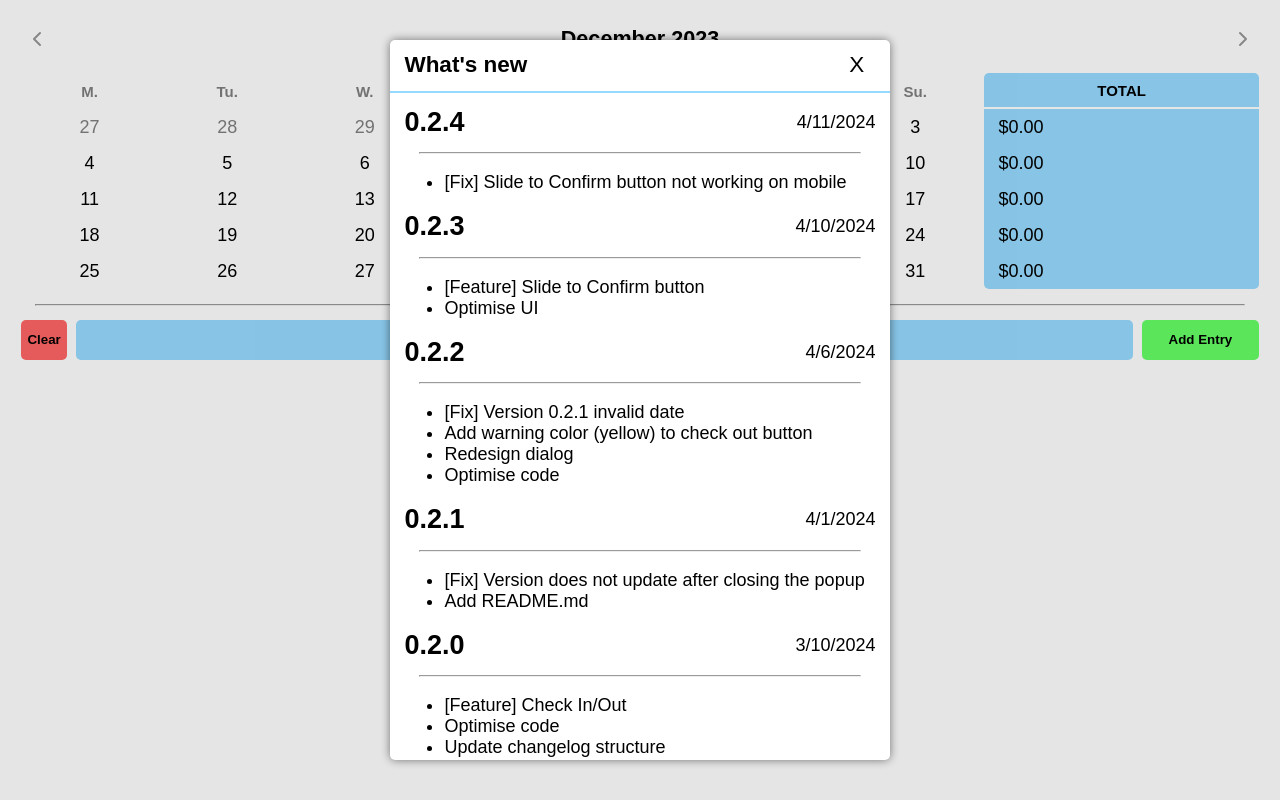
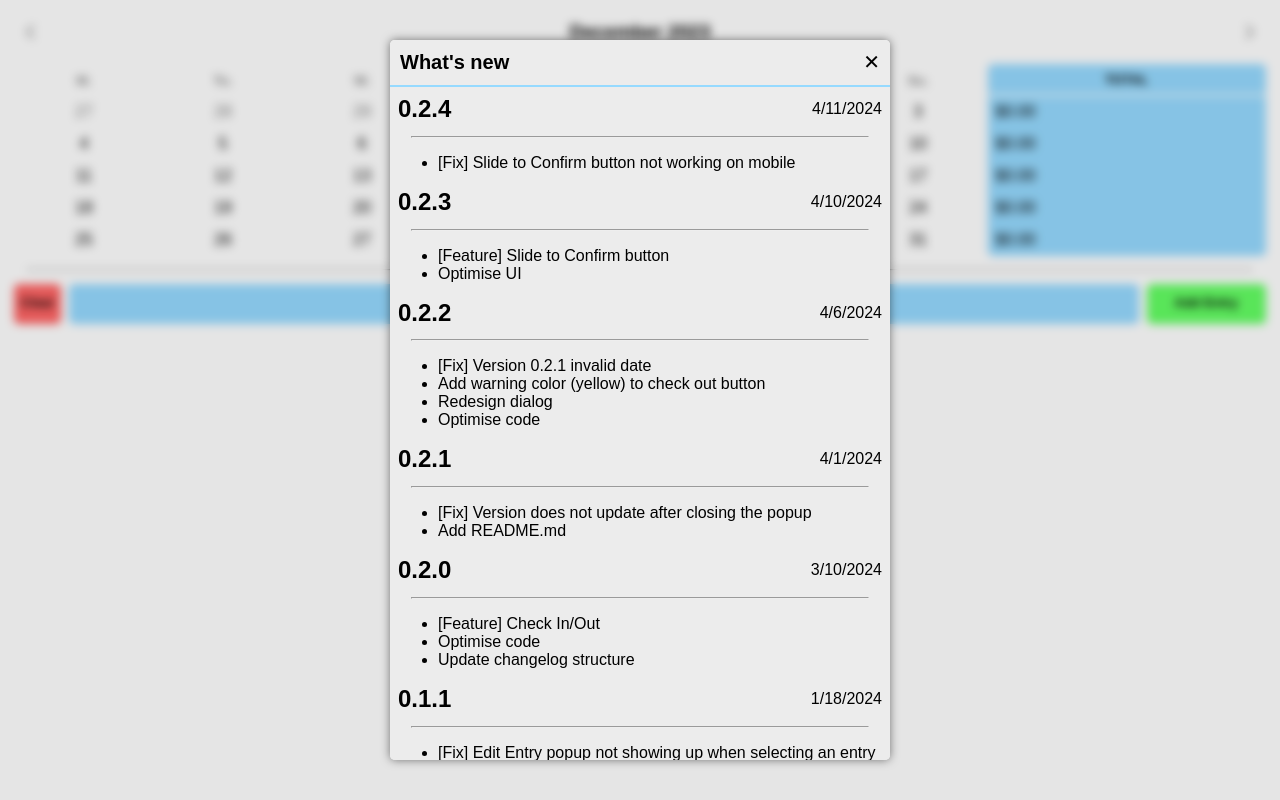
Before and after one commit to MinhQuan-Tran/Payment-Calculator, a Vue app in the folder Payment Calculator/: page / in a window 1280 px wide. Built offline with nearby package versions, Linux system fonts and the light colour scheme.

Commit message:
Use combobox in Entry Form

```diff
--- a/Payment Calculator/src/assets/main.css
+++ b/Payment Calculator/src/assets/main.css
@@ -1,22 +1,36 @@
 :root {
   font-family: Arial, Helvetica, sans-serif;
-  font-size: large;
+  color-scheme: light dark;
 
-  --primary-color: 150, 218, 255;
-  --warning-color: 255, 255, 0;
-  --danger-color: 255, 100, 100;
-  --success-color: 100, 255, 100;
+  --primary-color: #96daff;
+  --warning-color: #ffff00;
+  --danger-color: #ff6464;
+  --success-color: #64ff64;
 
+  --background-color: light-dark(#fff, #272727);
+  --popup-background-color: light-dark(#ececec, #353535);
   --button-color: var(--primary-color);
+  --text-color-white: #fff;
+  --text-color-black: #000;
+  --text-color: light-dark(var(--text-color-black), var(--text-color-white));
+  --text-color-opposite: light-dark(var(--text-color-white), var(--text-color-black));
+  --text-color-faded: light-dark(rgba(0, 0, 0, 0.5), rgba(255, 255, 255, 0.5));
+  --hover-overlay: light-dark(rgba(0, 0, 0, 0.1), rgba(255, 255, 255, 0.1));
 
   --border-radius: 5px;
   --gap-horizontal: 0.5rem;
 
-  --padding: 0.8rem;
+  --padding: 0.5em;
+  --padding-small: 0.25em;
+}
+
+* {
+  background-color: inherit;
 }
 
 body {
   box-sizing: border-box;
+  background-color: var(--background-color);
   margin: auto;
   padding: var(--padding);
   height: 99vh;
@@ -30,11 +44,11 @@ form {
 }
 
 input {
-  margin-bottom: 0.5em;
+  font-size: large;
 }
 
 input:not([type='checkbox'], [type='radio']) {
-  border: 1px solid rgba(0, 0, 0, 0.5);
+  border: none;
   background-color: inherit;
   border-radius: var(--border-radius);
   box-sizing: border-box;
@@ -43,16 +57,15 @@ input:not([type='checkbox'], [type='radio']) {
 }
 
 input:focus {
-  outline: 2px solid rgba(var(--primary-color), 1);
+  outline: 2px solid var(--primary-color);
 }
 
 label {
-  margin-top: 0.5em;
+  margin-bottom: 0.2em;
   margin-left: var(--border-radius);
 }
 
 button {
-  background: none;
   border: none;
   outline: none;
   cursor: pointer;
@@ -64,11 +77,12 @@ button {
   padding: 0.5em;
   font-weight: bold;
   transition: all 0.3s ease-in-out;
-  background: rgba(var(--button-color), 1);
+  background: var(--button-color);
+  color: var(--text-color-black);
 }
 
 button:hover {
-  background: rgba(var(--button-color), 0.8);
+  opacity: 0.8;
 }
 
 .warning-btn {
--- a/Payment Calculator/src/components/BaseDialog.vue
+++ b/Payment Calculator/src/components/BaseDialog.vue
@@ -41,7 +41,8 @@ export default {
     <div class="dialog">
       <div class="header">
         <b class="title">{{ title }}</b>
-        <button class="close-btn" @click="closeDialog">X</button>
+        <button class="close-btn" @click="closeDialog">✕</button>
+        <!-- TODO: Use icon or CSS instead of text -->
       </div>
       <div class="divider"></div>
       <div class="content">
@@ -56,11 +57,25 @@ dialog {
   border: none;
   outline: none;
   border-radius: var(--border-radius);
-  width: clamp(300px, 85vw, 500px);
-  max-height: 90vh;
+  background-color: var(--popup-background-color);
+  width: clamp(300px, 85dvw, 500px);
+  max-height: 90dvh;
   overflow-y: hidden;
   box-shadow: 0 0 10px 0 rgba(0, 0, 0, 0.5);
   padding: 0;
+}
+
+dialog::backdrop {
+  animation: dialog-backdrop 0.3s ease forwards;
+}
+
+@keyframes dialog-backdrop {
+  from {
+    backdrop-filter: blur(0);
+  }
+  to {
+    backdrop-filter: blur(5px);
+  }
 }
 
 /* To select and change the display of the dialog div, not interfering with the Core dialog display */
@@ -75,7 +90,7 @@ dialog {
 .header {
   display: flex;
   justify-content: space-between;
-  padding: 0 var(--padding);
+  padding: 0;
   font-size: 1.25em;
   line-height: 1.25em;
   align-items: center;
@@ -84,6 +99,7 @@ dialog {
 .title {
   text-align: left;
   margin: 0;
+  margin-left: var(--padding);
 }
 
 .close-btn {
@@ -92,13 +108,15 @@ dialog {
   font-weight: normal;
   background: transparent;
   user-select: none;
+  color: var(--text-color);
+  width: auto;
 }
 
 .divider {
   width: 100%;
   height: 2px;
   flex-shrink: 0;
-  background-color: rgb(var(--primary-color));
+  background-color: var(--primary-color);
 }
 
 .content {
--- a/Payment Calculator/src/components/DaySchedule.vue
+++ b/Payment Calculator/src/components/DaySchedule.vue
@@ -1,6 +1,6 @@
 <script lang="ts">
-import { type Entry } from '@/types';
-import { currencyFormat } from '@/utils';
+import type { Entry, WorkInfos } from '@/types';
+import { currencyFormat, toTimeStr } from '@/utils';
 
 import { mapStores } from 'pinia';
 import { useUserDataStore } from '@/stores/userData';
@@ -11,9 +11,7 @@ import EntryForm from '@/components/EntryForm.vue';
 
 export default {
   props: {
-    entries: {
-      type: Array as () => Entry[]
-    },
+    entries: Array as () => Entry[],
     selectedDate: {
       type: Date,
       required: true
@@ -28,11 +26,11 @@ export default {
         action: '',
         placeholderEntry: undefined as
           | {
-              id: number | undefined;
-              workplace: string | undefined;
-              payRate: number | undefined;
-              from: string | undefined;
-              to: string;
+              id?: number;
+              workplace?: string;
+              payRate?: number;
+              from?: Date;
+              to?: Date;
             }
           | undefined
       }
@@ -40,19 +38,11 @@ export default {
   },
   methods: {
     currencyFormat,
-
-    toTime(dateStr: string) {
-      const date = new Date(dateStr);
-      return date.toLocaleTimeString('en-AU', {
-        hour12: true,
-        hour: 'numeric',
-        minute: '2-digit'
-      });
-    },
+    toTimeStr,
 
     hourDiff(entry: Entry) {
-      const fromTime = new Date(entry.from).getTime();
-      const toTime = new Date(entry.to).getTime();
+      const fromTime = entry.from.getTime();
+      const toTime = entry.to.getTime();
       const diff = toTime - fromTime;
       return diff / 1000 / 60 / 60;
     },
@@ -96,8 +86,8 @@ export default {
             id: undefined,
             workplace: undefined,
             payRate: undefined,
-            from: this.userDataStore.checkInTime.toISOString(),
-            to: new Date().toISOString()
+            from: this.userDataStore.checkInTime,
+            to: new Date()
           }
         };
 
@@ -172,8 +162,8 @@ export default {
         @click="handleEditEntry(entry)"
       >
         <div class="time">
-          <span>{{ toTime(entry.from) }}</span>
-          <span>{{ toTime(entry.to) }}</span>
+          <span>{{ toTimeStr(entry.from) }}</span>
+          <span>{{ toTimeStr(entry.to) }}</span>
         </div>
         <div class="divider"></div>
         <div class="info">
--- a/Payment Calculator/src/components/EntryForm.vue
+++ b/Payment Calculator/src/components/EntryForm.vue
@@ -8,16 +8,7 @@ import type { Entry } from '@/types';
 
 export default {
   props: {
-    entry: {
-      type: Object as () => {
-        id: number | undefined;
-        workplace: string | undefined;
-        payRate: number | undefined;
-        from: string | undefined;
-        to: string | undefined;
-      },
-      default: undefined
-    },
+    entry: Object as () => Partial<Entry>,
     selectedDate: {
       type: Date,
       required: true
@@ -33,13 +24,14 @@ export default {
         id: this.entry?.id,
         workplace: this.entry?.workplace,
         payRate: this.entry?.payRate,
-        from: this.entry?.from ? this.toHHmmString(this.entry.from) : undefined, // formData.from will be in the format of 'HH:mm'
-        to: this.entry?.to ? this.toHHmmString(this.entry.to) : undefined // instead of Date object
-      }
+        from: this.entry?.from?.toLocaleTimeString([], { hour12: false, hour: '2-digit', minute: '2-digit' }),
+        to: this.entry?.to?.toLocaleTimeString([], { hour12: false, hour: '2-digit', minute: '2-digit' })
+      },
+      hiddenElements: [] as Element[]
     };
   },
   computed: {
-    ...mapWritableState(useUserDataStore, ['entries', 'checkInTime'])
+    ...mapWritableState(useUserDataStore, ['entries', 'checkInTime', 'prevWorkInfos'])
   },
   emits: {
     entryChange(payload: { action: string; entry: Entry }) {
@@ -55,8 +47,18 @@ export default {
         id: this.formData.id,
         workplace: this.formData.workplace,
         payRate: this.formData.payRate,
-        from: this.toISOString(this.formData.from),
-        to: this.toISOString(this.formData.to)
+        from: new Date(
+          this.selectedDate.setHours(
+            parseInt(this.formData.from?.split(':')[0] || ''),
+            parseInt(this.formData.from?.split(':')[1] || '')
+          )
+        ),
+        to: new Date(
+          this.selectedDate.setHours(
+            parseInt(this.formData.to?.split(':')[0] || ''),
+            parseInt(this.formData.to?.split(':')[1] || '')
+          )
+        )
       } as Entry;
 
       let action = ((event as SubmitEvent)?.submitter as HTMLButtonElement).value;
@@ -65,6 +67,8 @@ export default {
         case 'add':
           entry.id = this.entries.length + 1;
           this.entries.push(entry);
+          this.prevWorkInfos[entry.workplace] = this.prevWorkInfos[entry.workplace] || { payRate: [] };
+          this.prevWorkInfos[entry.workplace].payRate.push(entry.payRate);
           break;
 
         case 'edit':
@@ -97,51 +101,30 @@ export default {
       dialog?.close();
     },
 
-    toHHmmString(ISOString: string | undefined) {
-      if (!ISOString) {
-        return '00:00';
-      }
-
-      const date = new Date(ISOString);
-      return date.toLocaleTimeString('en-AU', {
-        hourCycle: 'h23',
-        hour: '2-digit',
-        minute: '2-digit'
-      });
-    },
-
-    toISOString(HHmmString: string | undefined) {
-      if (!HHmmString) {
-        return undefined;
-      }
-
-      const date = new Date(this.selectedDate);
-      const [hours, minutes] = HHmmString.split(':').map(Number);
-      date.setHours(hours, minutes, 0, 0);
-      return date.toISOString();
-    },
-
     resetForm() {
       this.formData = {
         id: this.entry?.id,
         workplace: this.entry?.workplace,
         payRate: this.entry?.payRate,
-        from: this.entry?.from ? this.toHHmmString(this.entry.from) : undefined,
-        to: this.entry?.to ? this.toHHmmString(this.entry.to) : undefined
+        from: this.entry?.from?.toLocaleTimeString([], { hour12: false, hour: '2-digit', minute: '2-digit' }),
+        to: this.entry?.to?.toLocaleTimeString([], { hour12: false, hour: '2-digit', minute: '2-digit' })
       };
     },
 
     focusButtonConfirm(isHolding: boolean) {
       if (isHolding) {
+        // Hide all elements except this button and the bar
         (this.$refs.actionBar as HTMLElement)
           ?.querySelectorAll('*:not(.slider:has(.button-confirm.active))')
           .forEach((el) => {
+            this.hiddenElements.push(el);
             el.classList.add('hide');
           });
       } else {
-        (this.$refs.actionBar as HTMLElement)?.querySelectorAll('.hide').forEach((el) => {
+        this.hiddenElements.forEach((el) => {
           el.classList.remove('hide');
         });
+        this.hiddenElements = [];
       }
     }
   },
@@ -162,7 +145,10 @@ export default {
       {{ selectedDate.toLocaleString(undefined, { dateStyle: 'full' }) }}
     </span>
     <input type="hidden" name="id" v-if="entry" v-model="formData.id" />
+
+    <fieldset>
       <label for="workplace">Workplace</label>
+      <div class="input-field">
         <input
           type="text"
           id="workplace"
@@ -170,7 +156,18 @@ export default {
           placeholder="e.g. RestaurantName"
           v-model="formData.workplace"
           required
+          list="workplace-list"
+          autocomplete="off"
         />
+        <div class="datalist" id="workplace-list">
+          <div v-for="(workInfo, workplace) in prevWorkInfos" :key="workplace" :value="workplace" class="item">
+            {{ workplace }}
+          </div>
+        </div>
+      </div>
+    </fieldset>
+
+    <fieldset>
       <label for="pay-rate">Pay Rate</label>
       <input
         type="number"
@@ -182,11 +179,23 @@ export default {
         min="0"
         max="1000"
         required
+        list="pay-rate-list"
+        autocomplete="off"
       />
+      <datalist id="pay-rate-list" v-if="formData.workplace">
+        <option v-for="rate in prevWorkInfos[formData.workplace].payRate" :key="rate" :value="rate"></option>
+      </datalist>
+    </fieldset>
+
+    <fieldset>
       <label for="from">From</label>
       <input type="time" id="from" name="from" v-model="formData.from" required />
+    </fieldset>
+
+    <fieldset>
       <label for="to">To</label>
       <input type="time" id="to" name="to" v-model="formData.to" required />
+    </fieldset>
 
     <div ref="actionBar" class="actions">
       <template v-if="action == 'edit'">
@@ -230,6 +239,48 @@ export default {
   text-align: center;
 }
 
+fieldset {
+  position: relative;
+  display: flex;
+  flex-direction: column;
+  border-radius: var(--border-radius);
+  border: none;
+  padding: var(--padding-small) 0;
+  margin: 0;
+}
+
+fieldset > * {
+  flex: 1;
+}
+
+.input-field {
+  border-radius: var(--border-radius);
+  border: 1px solid var(--text-color-faded);
+}
+
+.datalist {
+  border-radius: var(--border-radius);
+  box-sizing: border-box;
+  width: 100%;
+  padding: var(--padding-small);
+  font-size: inherit;
+  display: none;
+}
+
+.input-field:focus-within .datalist {
+  display: block;
+}
+
+.datalist .item {
+  border-radius: var(--border-radius);
+  padding: var(--padding-small) var(--padding);
+  cursor: pointer;
+}
+
+.datalist .item:hover {
+  background-color: var(--hover-overlay);
+}
+
 .actions {
   transition: gap 0.3s ease;
 }
--- a/Payment Calculator/src/components/WeekSchedule.vue
+++ b/Payment Calculator/src/components/WeekSchedule.vue
@@ -207,16 +207,21 @@ export default {
   display: flex;
   align-items: center;
   justify-content: center;
-  border-radius: var(--border-radius);
   height: 32px;
   width: 32px;
   transition: all 0.3s ease-in-out;
   user-select: none;
 }
 
-.prev-btn:hover,
-.next-btn:hover {
-  background-color: rgba(150, 218, 255, 0.3);
+.prev-btn:hover::before,
+.next-btn:hover::before {
+  content: '';
+  position: absolute;
+  z-index: -1;
+  height: 32px;
+  width: 32px;
+  background-color: var(--primary-color);
+  opacity: 0.8;
 }
 
 .prev-btn {
@@ -247,21 +252,23 @@ export default {
 }
 
 .week-day {
-  color: rgba(0, 0, 0, 0.5);
+  color: var(--text-color-faded);
 }
 
 .week-total {
-  background-color: rgba(var(--primary-color), 1);
+  background-color: var(--primary-color);
   border-top-left-radius: var(--border-radius);
   border-top-right-radius: var(--border-radius);
-  border-bottom: 2px solid white;
+  border-bottom: 2px solid var(--background-color);
+  color: var(--text-color-black);
 }
 
 .total {
   text-align: left;
   justify-content: start;
-  background-color: rgba(var(--primary-color), 1);
+  background-color: var(--primary-color);
   padding: 0 var(--padding);
+  color: var(--text-color-black);
 }
 
 .total:last-child {
@@ -283,17 +290,14 @@ export default {
   background: none;
 }
 
-.day:hover {
-  background-color: rgba(0, 0, 0, 0.15);
-}
-
+.day:hover,
 .day:focus {
-  background-color: rgba(0, 0, 0, 0.15);
+  background-color: var(--hover-overlay);
 }
 
 .prev-month,
 .next-month {
-  color: rgba(0, 0, 0, 0.5);
+  color: var(--text-color-faded);
 }
 
 .has-entry::after {
@@ -311,7 +315,8 @@ export default {
 }
 
 .selected {
-  background-color: rgba(var(--primary-color), 1) !important;
+  background-color: var(--primary-color) !important;
+  color: var(--text-color-black);
   font-weight: bold;
 }
 </style>
--- a/Payment Calculator/src/stores/userData.ts
+++ b/Payment Calculator/src/stores/userData.ts
@@ -1,45 +1,45 @@
 import { defineStore } from 'pinia';
-import type { Entry } from '@/types';
+import type { Entry, WorkInfos } from '@/types';
 
 export const useUserDataStore = defineStore('userData', {
   state: () => ({
     entries: (localStorage.getItem('entries')
-      ? JSON.parse(localStorage.getItem('entries')!)
+      ? JSON.parse(localStorage.getItem('entries')!, (key, value) => {
+          if (key === 'from' || key === 'to') {
+            return new Date(value);
+          }
+          return value;
+        })
       : []) as Entry[],
 
-    checkInTime: (localStorage.getItem('checkInTime')
-      ? new Date(localStorage.getItem('checkInTime')!)
-      : undefined) as Date | undefined
+    checkInTime: (localStorage.getItem('checkInTime') ? new Date(localStorage.getItem('checkInTime')!) : undefined) as
+      | Date
+      | undefined,
+
+    prevWorkInfos: (localStorage.getItem('prevWorkInfos') &&
+    !Array.isArray(JSON.parse(localStorage.getItem('prevWorkInfos')!))
+      ? JSON.parse(localStorage.getItem('prevWorkInfos')!)
+      : {}) as WorkInfos
   }),
 
   actions: {
     saveToLocalStorage(key: string, value: any) {
       if (value === undefined) {
+        console.log('Removing ', key);
         localStorage.removeItem(key);
       } else {
-        switch (key) {
-          case 'entries':
-            localStorage.setItem(key, JSON.stringify(value));
-            break;
-          case 'checkInTime':
-            localStorage.setItem(key, value.toISOString());
-            break;
-        }
+        console.log('Saving ', key, value);
+        localStorage.setItem(key, JSON.stringify(value));
       }
     },
 
     handleStorageChange(event: any) {
-      console.log('Storage change', event.key, event.newValue, event.oldValue, event);
-      switch (event.key) {
-        case 'entries':
-          this.entries = event.newValue ? JSON.parse(event.newValue) : [];
-          break;
-
-        case 'checkInTime':
-          this.checkInTime = !isNaN(Date.parse(event.newValue))
-            ? new Date(event.newValue)
-            : undefined;
-          break;
+      console.log('Storage change detected', event.key, event.newValue, event.oldValue, event);
+      if (import.meta.env.DEV) {
+        (this as any)[event.key] = JSON.parse(event.newValue);
+        console.log('Parsed value:', (this as any)[event.key]);
+      } else {
+        console.warn('Ay yo! Do not change storage manually, please. Reversing changes...');
       }
     }
   }
--- a/Payment Calculator/src/utils.ts
+++ b/Payment Calculator/src/utils.ts
@@ -4,3 +4,9 @@ export function currencyFormat(value: number): string {
     currency: 'AUD'
   });
 }
+
+export function toTimeStr(date: Date): string {
+  return new Date(date).toLocaleTimeString([], {
+    timeStyle: 'short'
+  });
+}
```
Also changed, not shown: Payment Calculator/src/App.vue (+2 -5 lines), Payment Calculator/src/components/ComboBox.vue (added, +70 -0 lines), Payment Calculator/src/types.ts (+8 -2 lines). Lines whose indentation alone changed are shown as unchanged.
